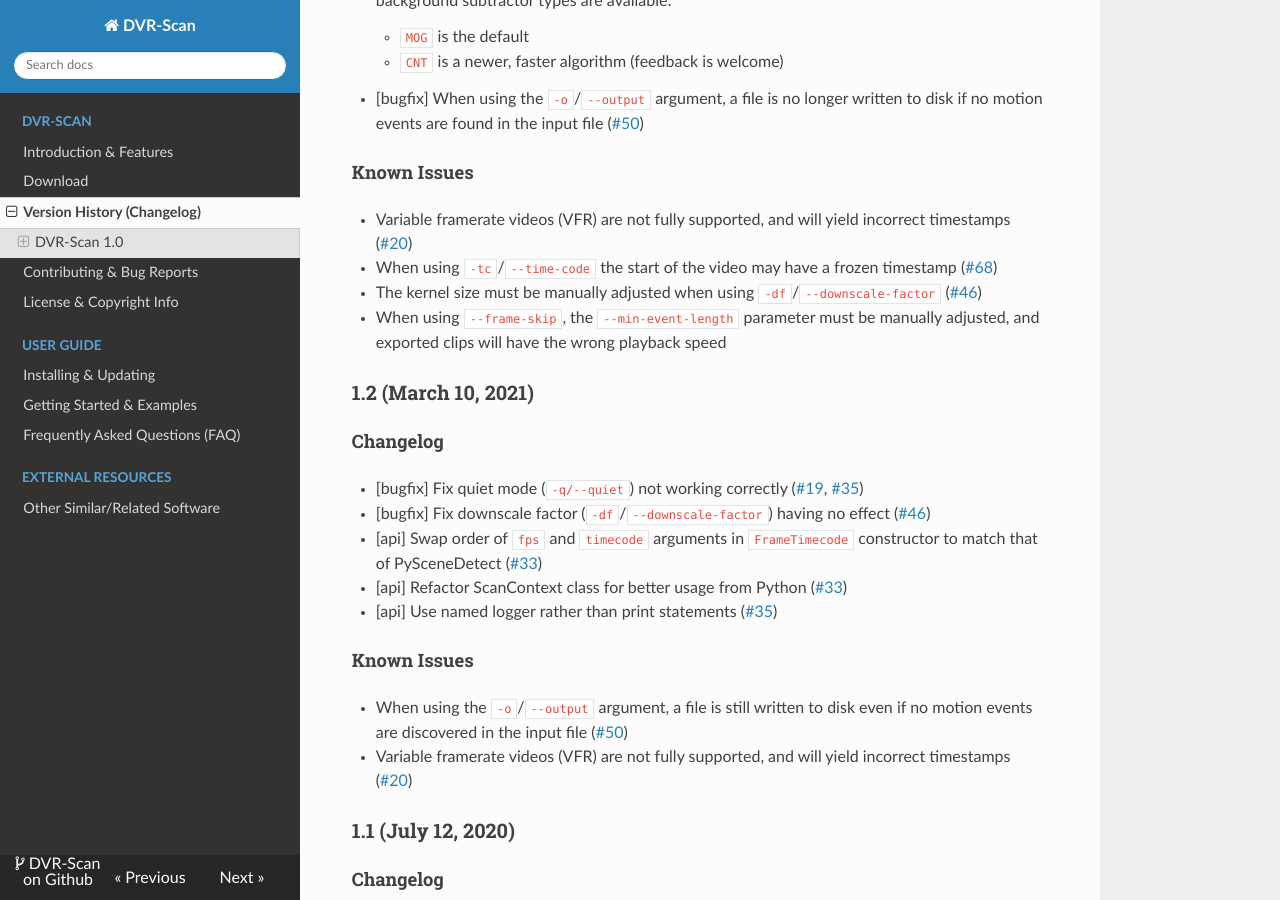
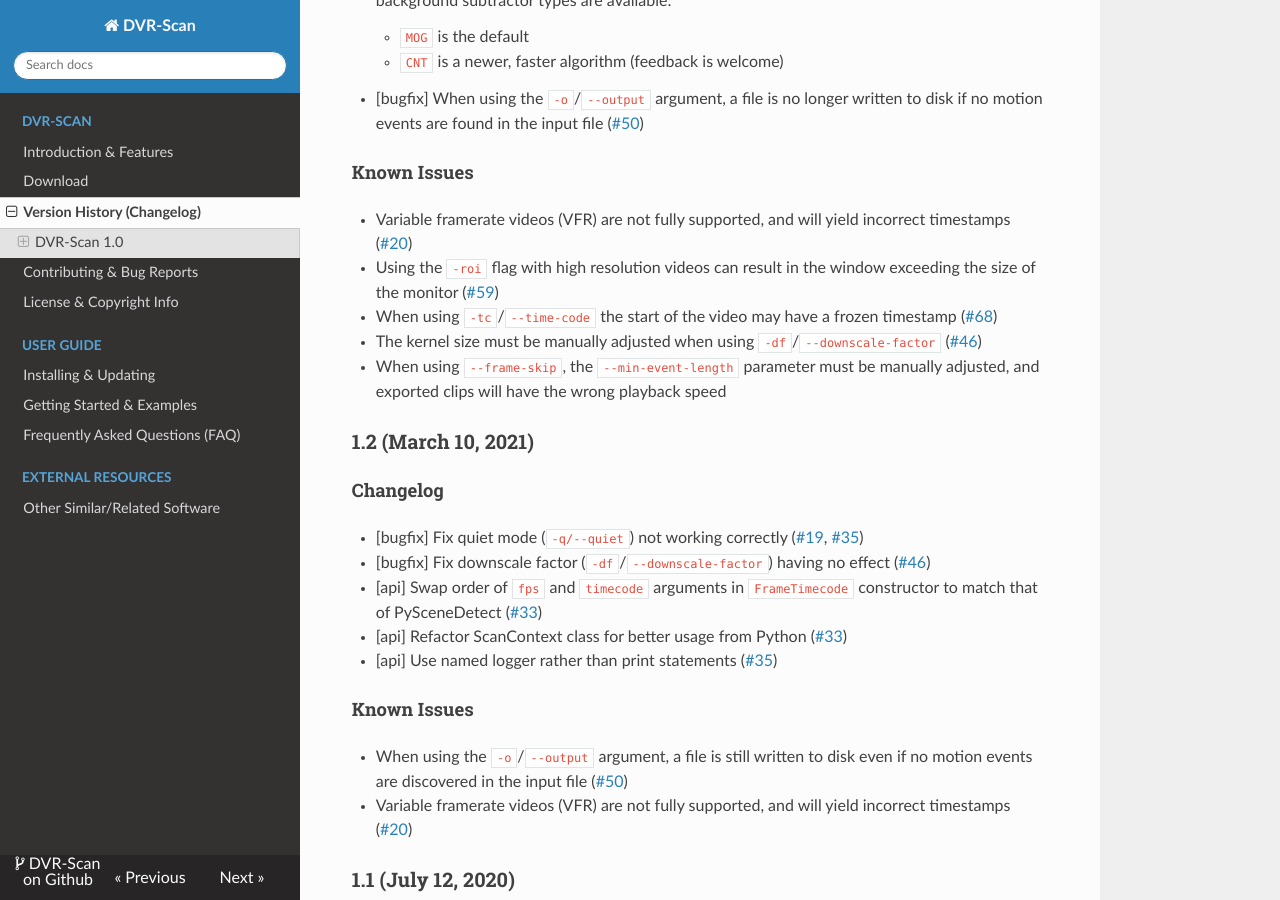
Before and after one commit to Breakthrough/DVR-Scan, an MkDocs documentation site: the page built from docs/changelog.md, in a window 1280 px wide and 900 px high, scrolled down 496 px. Built offline with MkDocs 1.6.1, drawn with Linux system fonts in a browser that asks for light colours; nearby versions of some CDN libraries; old or Windows-style settings are respelled for this version of MkDocs.

Commit message:
Add missing known issue.

```diff
--- a/docs/changelog.md
+++ b/docs/changelog.md
@@ -20,6 +20,7 @@
 #### Known Issues
 
  * Variable framerate videos (VFR) are not fully supported, and will yield incorrect timestamps ([#20](https://github.com/Breakthrough/DVR-Scan/issues/20))
+ * Using the `-roi` flag with high resolution videos can result in the window exceeding the size of the monitor ([#59](https://github.com/Breakthrough/DVR-Scan/issues/59))
  * When using `-tc`/`--time-code` the start of the video may have a frozen timestamp ([#68](https://github.com/Breakthrough/DVR-Scan/issues/68))
  * The kernel size must be manually adjusted when using `-df`/`--downscale-factor` ([#46](https://github.com/Breakthrough/DVR-Scan/issues/46))
  * When using `--frame-skip`, the `--min-event-length` parameter must be manually adjusted, and exported clips will have the wrong playback speed
```
